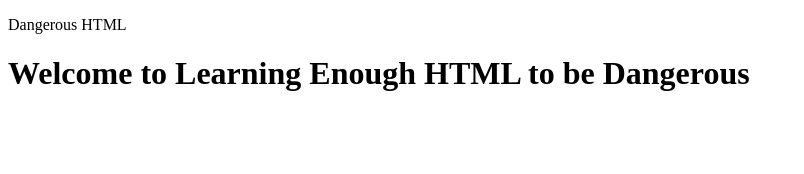
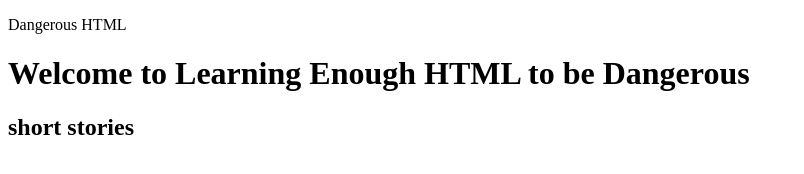
Before and after one commit to Ombasabuya/sample_webisite, a plain HTML site: page index.html in a window 1280 px wide. Shown: the whole page, without its empty margins (0-804 px from the left). Drawn offline with Linux system fonts and the light colour scheme.

Commit message:
second commit

```diff
--- a/index.html
+++ b/index.html
@@ -9,5 +9,6 @@
 <body>
     <p>Dangerous HTML </p>
     <h1>Welcome to Learning Enough HTML to be Dangerous </h1>
+    <h2>short stories</h2>
 </body>
 </html>
```
